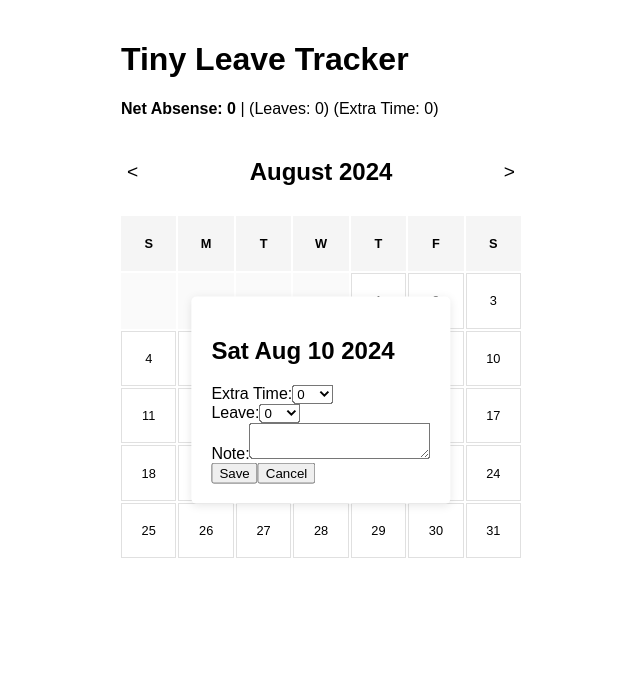
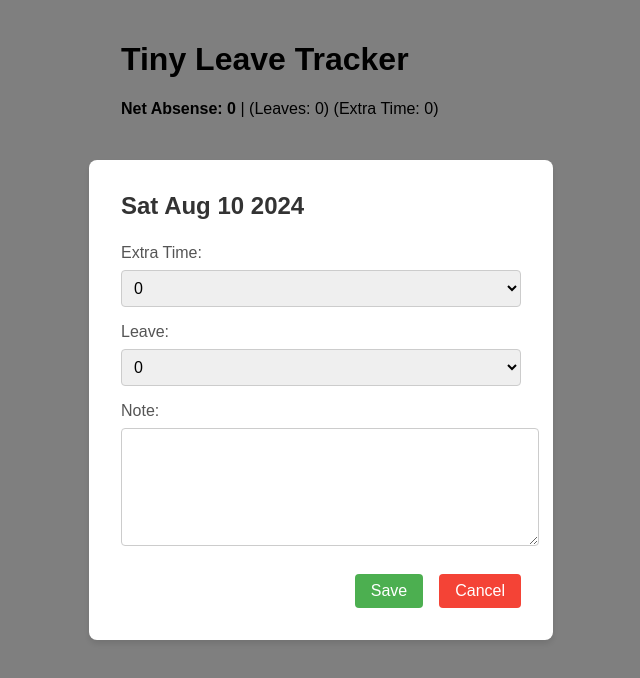
Before and after one commit to mahoriR/tiny-leave-tracker, a React (Create React App) app: page / in a window 1280 px wide. Both pictures are taken after a click on the element "10". Shown: the top 678 px of the page, without its empty margins (319-959 px from the left). Built offline with nearby package versions, Linux system fonts and the light colour scheme.

Commit message:
Updated the theme

```diff
--- /dev/null
+++ b/src/components/DayModal.module.css
@@ -0,0 +1,87 @@
+.modalOverlay {
+  position: fixed;
+  top: 0;
+  left: 0;
+  right: 0;
+  bottom: 0;
+  background-color: rgba(0, 0, 0, 0.5);
+  display: flex;
+  justify-content: center;
+  align-items: center;
+}
+
+.modal {
+  background-color: white;
+  padding: 2rem;
+  border-radius: 8px;
+  box-shadow: 0 4px 6px rgba(0, 0, 0, 0.1);
+  max-width: 400px;
+  width: 100%;
+}
+
+.modalTitle {
+  margin-top: 0;
+  margin-bottom: 1.5rem;
+  font-size: 1.5rem;
+  color: #333;
+}
+
+.formGroup {
+  margin-bottom: 1rem;
+}
+
+.formGroup label {
+  display: block;
+  margin-bottom: 0.5rem;
+  font-weight: 500;
+  color: #555;
+}
+
+.select,
+.textarea {
+  width: 100%;
+  padding: 0.5rem;
+  border: 1px solid #ccc;
+  border-radius: 4px;
+  font-size: 1rem;
+}
+
+.textarea {
+  min-height: 100px;
+  resize: vertical;
+}
+
+.buttonGroup {
+  display: flex;
+  justify-content: flex-end;
+  gap: 1rem;
+  margin-top: 1.5rem;
+}
+
+.saveButton,
+.cancelButton {
+  padding: 0.5rem 1rem;
+  border: none;
+  border-radius: 4px;
+  font-size: 1rem;
+  cursor: pointer;
+  transition: background-color 0.2s;
+}
+
+.saveButton {
+  background-color: #4CAF50;
+  color: white;
+}
+
+.saveButton:hover {
+  background-color: #45a049;
+}
+
+.cancelButton {
+  background-color: #f44336;
+  color: white;
+}
+
+.cancelButton:hover {
+  background-color: #da190b;
+}
--- a/src/components/DayModal.tsx
+++ b/src/components/DayModal.tsx
@@ -1,5 +1,6 @@
 import React, { useState } from 'react';
 import { DayData } from '../types';
+import styles from './DayModal.module.css'; // Add this import
 
 interface DayModalProps {
   date: Date;
@@ -18,30 +19,49 @@ function DayModal({ date, data, onClose, onSave }: DayModalProps) {
   };
 
   return (
-    <div className="modal">
-      <h2>{date.toDateString()}</h2>
-      <div>
-        <label>Extra Time:</label>
-        <select value={extraTime} onChange={(e) => setExtraTime(Number(e.target.value))}>
+    <div className={styles.modalOverlay}>
+      <div className={styles.modal}>
+        <h2 className={styles.modalTitle}>{date.toDateString()}</h2>
+        <div className={styles.formGroup}>
+          <label htmlFor="extraTime">Extra Time:</label>
+          <select
+            id="extraTime"
+            value={extraTime}
+            onChange={(e) => setExtraTime(Number(e.target.value))}
+            className={styles.select}
+          >
             <option value={0}>0</option>
             <option value={0.5}>1/2</option>
             <option value={1}>1</option>
           </select>
         </div>
-      <div>
-        <label>Leave:</label>
-        <select value={leave} onChange={(e) => setLeave(Number(e.target.value))}>
+        <div className={styles.formGroup}>
+          <label htmlFor="leave">Leave:</label>
+          <select
+            id="leave"
+            value={leave}
+            onChange={(e) => setLeave(Number(e.target.value))}
+            className={styles.select}
+          >
             <option value={0}>0</option>
             <option value={0.5}>1/2</option>
             <option value={1}>1</option>
           </select>
         </div>
-      <div>
-        <label>Note:</label>
-        <textarea value={note} onChange={(e) => setNote(e.target.value)} />
+        <div className={styles.formGroup}>
+          <label htmlFor="note">Note:</label>
+          <textarea
+            id="note"
+            value={note}
+            onChange={(e) => setNote(e.target.value)}
+            className={styles.textarea}
+          />
         </div>
-      <button onClick={handleSave}>Save</button>
-      <button onClick={onClose}>Cancel</button>
+        <div className={styles.buttonGroup}>
+          <button onClick={handleSave} className={styles.saveButton}>Save</button>
+          <button onClick={onClose} className={styles.cancelButton}>Cancel</button>
+        </div>
+      </div>
     </div>
   );
 }
```
Lines whose indentation alone changed are shown as unchanged.
